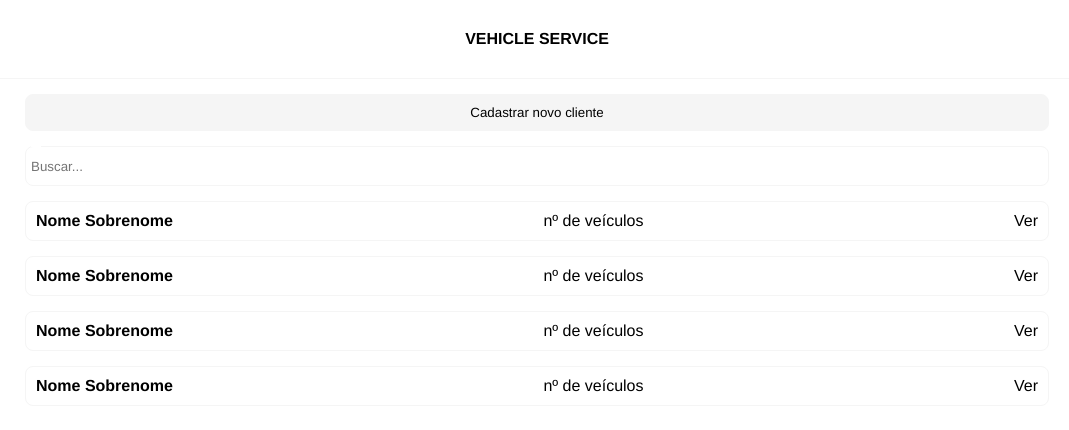
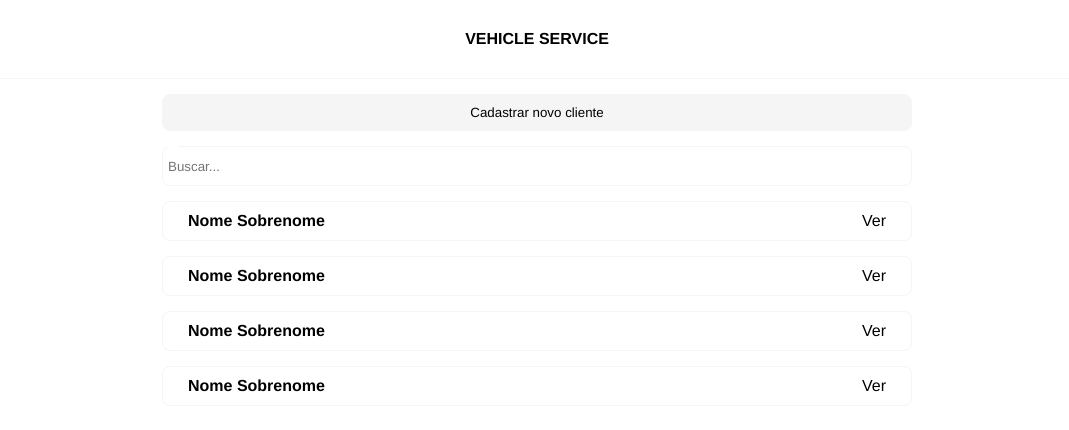
Before and after one commit to CarolinaOlivaCruz/vehicle-service, a Vue app: page / in a window 1280 px wide. Shown: the top 430 px of the page, without its empty margins (103-1172 px from the left). Built offline with nearby package versions, Linux system fonts and the light colour scheme.

Commit message:
feat: style responsive

```diff
--- a/src/App.vue
+++ b/src/App.vue
@@ -62,4 +62,10 @@ ul {
   margin: 0 auto;
   margin-top: 15px;
 }
+
+@media (min-width: 750px) {
+  #main {
+    max-width: 750px;
+  }
+}
 </style>
--- a/src/components/CardCustomer.vue
+++ b/src/components/CardCustomer.vue
@@ -3,7 +3,6 @@
     <div id="card">
       <router-link to="/customer">
         <h4>Nome Sobrenome</h4>
-        <span>nº de veículos</span>
         <span>Ver</span>
       </router-link>
     </div>
@@ -36,5 +35,6 @@ export default {
   display: flex;
   align-items: center;
   justify-content: space-between;
+  padding: 0 15px;
 }
 </style>
--- a/src/views/Home.vue
+++ b/src/views/Home.vue
@@ -20,7 +20,7 @@
 </template>
 
 <script>
-import FormCustomer from "../../src/components/FormCustomer.vue";
+import FormCustomer from "@/components/FormCustomer.vue";
 import Fieldset from "@/components/Fieldset.vue";
 import Button from "@/components/Button.vue";
 import Modal from "@/components/Modal.vue";
```
